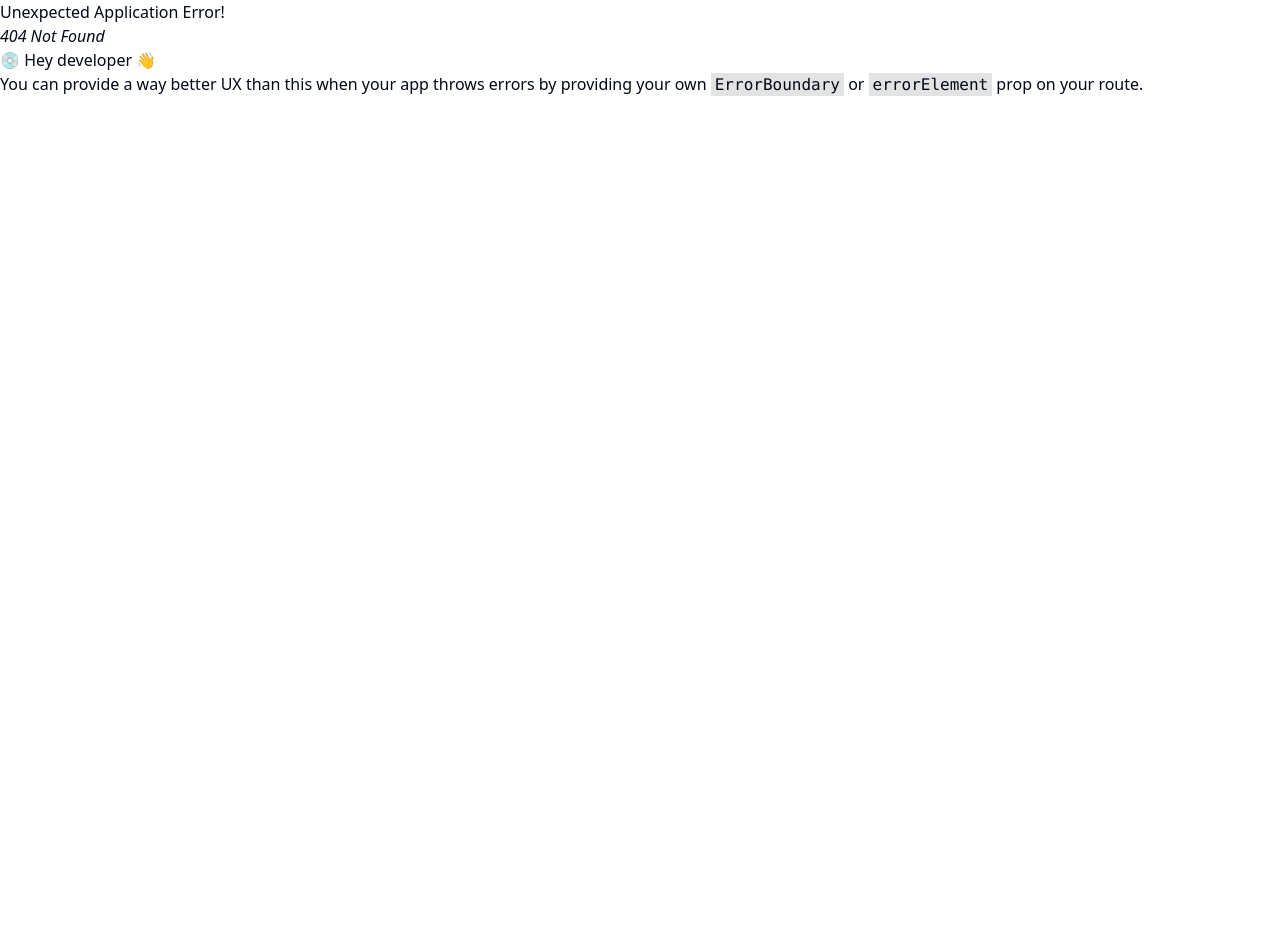
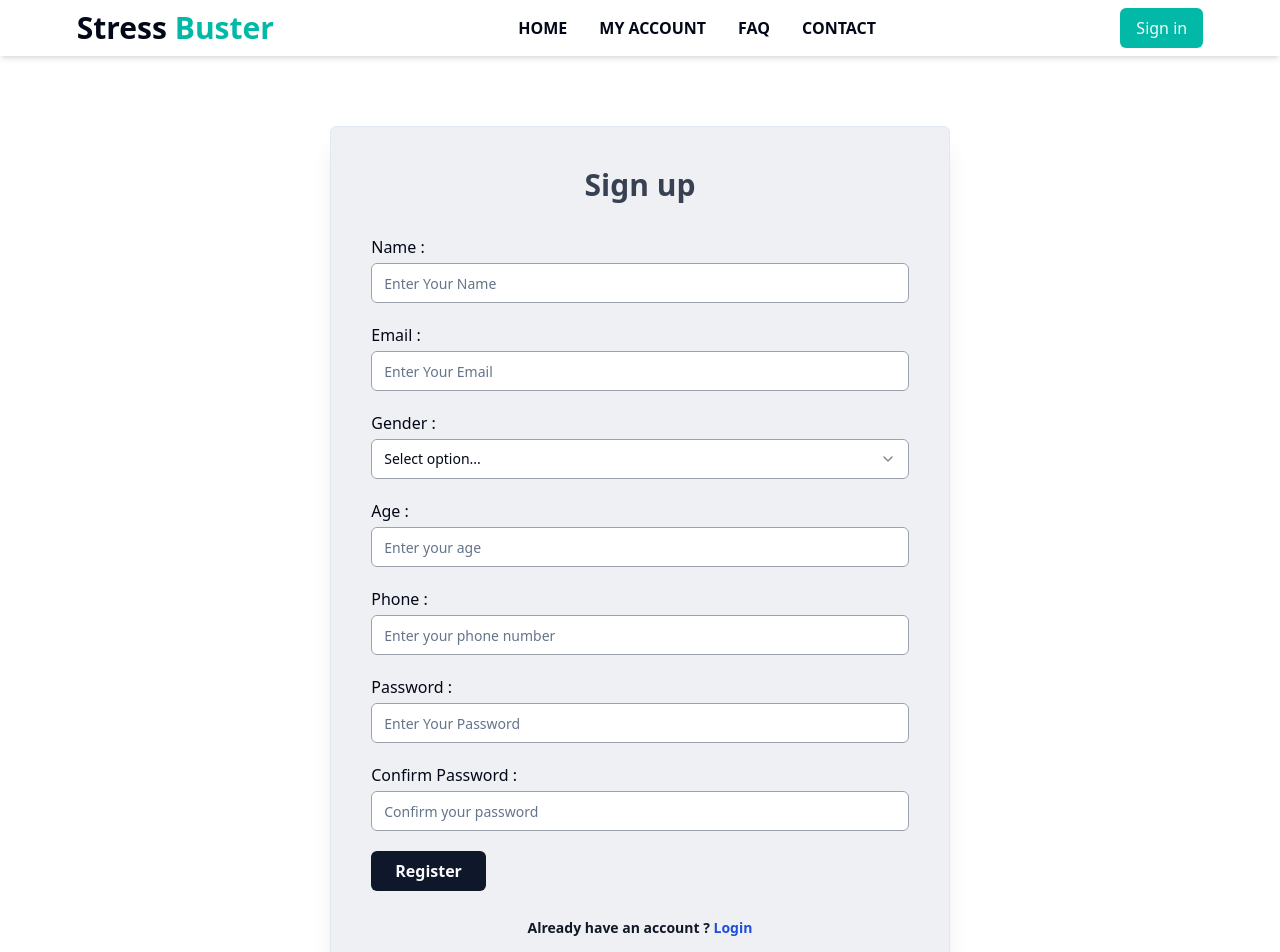
Before and after one commit to ZeroBug404/stress_buster, a React (Vite) app in the folder stress_buster_client/: page /sign-up in a window 1280 px wide. Before the commit this address had no page. Shown: the top 952 px of the page. Before the commit the page ends 800 px from the top, so only its background shows below. Built offline with nearby package versions, Linux system fonts and the light colour scheme.

Commit message:
registration page design added

```diff
--- a/stress_buster_client/src/components/shared/NavBar.tsx
+++ b/stress_buster_client/src/components/shared/NavBar.tsx
@@ -92,7 +92,7 @@ const Navbar = () => {
         {/* right button section  */}
         <div className="buttonSection  md:ml-5 lg:ml-8  flex  items-center gap-x-0.5  ">
           {!userInfo ? (
-            <Link to={"/"}>
+            <Link to={"/login"}>
               <Button className=" -z-[1] text-xs sm:text-sm md:text-base bg-prime50 hover:bg-prime100 ">
                 Sign in
               </Button>
--- a/stress_buster_client/src/components/ui/home/Services.tsx
+++ b/stress_buster_client/src/components/ui/home/Services.tsx
@@ -38,7 +38,7 @@ const ServicesProvider = [
 
 const Services = () => {
   return (
-    <div className="ServicesContainer  py-10 ">
+    <div className="ServicesContainer  py-8 ">
       <Wrapper className="  serviceWrapper bg-gray-100 p-6 rounded-md   ">
         <div className="servicesCardContent grid grid-cols-2 gap-x-10 gap-y-16 ">
           {ServicesProvider &&
--- a/stress_buster_client/src/pages/Login.tsx
+++ b/stress_buster_client/src/pages/Login.tsx
@@ -60,7 +60,7 @@ const Login = () => {
     <>
       {isLoading && <FormSubmitLoading />}
 
-      <div className="LoginContainer w-full min-h-screen  imageCenter flex items-center justify-center    ">
+      <div className="LoginContainer w-full min-h-screen flex items-center justify-center  ">
         <Wrapper className="formContainer py-14  ">
           <div className="    w-[95%] xsm:w-[85%] sm:w-[78%] md:w-[70%] xmd:w-[65%] lg:w-[55%] m-auto p-3 xsm:p-5 sm:p-7 md:p-10  rounded-md shadow-xl bg-gray-200  backdrop-blur bg-opacity-60 border   ">
             <p className=" mb-3 xsm:mb-5 sm:mb-8 text-xl xsm:text-2xl sm:text-3xl text-center font-semibold CormorantFont text-gray-700   ">
--- /dev/null
+++ b/stress_buster_client/src/pages/SignUp.tsx
@@ -0,0 +1,110 @@
+import { ReimentForm, ReimentInput, ReimentSelect } from "@/components/form";
+import Wrapper from "@/components/shared/Wrapper";
+import { Button } from "@/components/ui/button";
+import registerUserSchema from "@/schemas/CreateUser.schema";
+import { GenderOptions } from "@/utils/Constants";
+import { zodResolver } from "@hookform/resolvers/zod";
+import { FieldValues } from "react-hook-form";
+import { Link } from "react-router-dom";
+
+const SignUp = () => {
+  // ! functin for register
+  const handleRegister = (data: FieldValues) => {
+    console.log(data);
+  };
+
+  return (
+    <div className="SignUpContainer w-full min-h-screen flex items-center justify-center  ">
+      <Wrapper className=" signUpWrapper  formContainer py-14 ">
+        <div className="    w-[95%] xsm:w-[85%] sm:w-[78%] md:w-[70%] xmd:w-[65%] lg:w-[55%] m-auto p-3 xsm:p-5 sm:p-7 md:p-10  rounded-md shadow-xl bg-gray-200  backdrop-blur bg-opacity-60 border   ">
+          <p className=" mb-3 xsm:mb-5 sm:mb-8 text-xl xsm:text-2xl sm:text-3xl text-center font-semibold CormorantFont text-gray-700   ">
+            Sign up
+          </p>
+
+          {/*  */}
+
+          {/* form starts  */}
+          <ReimentForm
+            onSubmit={handleRegister}
+            resolver={zodResolver(registerUserSchema)}
+          >
+            <ReimentInput
+              type="text"
+              label="Name :"
+              name="name"
+              placeholder="Enter Your Name"
+            />
+
+            <ReimentInput
+              type="email"
+              label="Email :"
+              name="email"
+              placeholder="Enter Your Email"
+            />
+
+            <ReimentSelect
+              name="gender"
+              label="Gender  : "
+              options={GenderOptions}
+            />
+
+            <ReimentInput
+              type="number"
+              label="Age :"
+              name="age"
+              placeholder="Enter your age"
+            />
+
+            <ReimentInput
+              type="number"
+              label="Phone :"
+              name="phone"
+              placeholder="Enter your phone number"
+            />
+
+            <ReimentInput
+              type="password"
+              label="Password :"
+              name="password"
+              placeholder="Enter Your Password"
+            />
+
+            <ReimentInput
+              type="password"
+              label="Confirm Password :"
+              name="confirmPassword"
+              placeholder="Confirm your password "
+            />
+
+            {/* ${
+              isLoading
+                ? " cursor-not-allowed bg-gray-300  "
+                : " bg-prime50 hover:bg-prime100"
+            } */}
+
+            <Button
+              // disabled={isLoading}
+              className={`px-3 xsm:px-4 sm:px-5 md:px-6 font-semibold text-xs sm:text-sm md:text-base  active:scale-95 duration-500  `}
+            >
+              Register
+            </Button>
+          </ReimentForm>
+          {/* form ends */}
+
+          {/*  */}
+
+          <div className="text-center  mt-6  ">
+            <a className="right-0 inline-block text-sm font-semibold align-baseline text-gray-900 hover:text-gray-950   ">
+              Already have an account ?{" "}
+              <span className=" text-blue-700 font-bold cursor-pointer ">
+                <Link to={`/login`}>Login </Link>
+              </span>
+            </a>
+          </div>
+        </div>
+      </Wrapper>
+    </div>
+  );
+};
+
+export default SignUp;
--- a/stress_buster_client/src/pages/index.tsx
+++ b/stress_buster_client/src/pages/index.tsx
@@ -1,2 +1,3 @@
 export { default as Login } from "./Login";
 export { default as HomePage } from "./HomePage";
+export { default as SignUp } from "./SignUp";
--- a/stress_buster_client/src/routes/router.tsx
+++ b/stress_buster_client/src/routes/router.tsx
@@ -1,5 +1,5 @@
 import App from "@/App";
-import { HomePage, Login } from "@/pages";
+import { HomePage, Login, SignUp } from "@/pages";
 import { createBrowserRouter } from "react-router-dom";
 
 const router = createBrowserRouter([
@@ -12,6 +12,10 @@ const router = createBrowserRouter([
         element: <Login />,
       },
       {
+        path: "/sign-up",
+        element: <SignUp />,
+      },
+      {
         path: "/",
         element: <HomePage />,
       },
--- /dev/null
+++ b/stress_buster_client/src/schemas/CreateUser.schema.ts
@@ -0,0 +1,27 @@
+import { z } from "zod";
+
+const registerUserSchema = z
+  .object({
+    name: z.string().min(1, { message: "Name is required" }),
+    email: z.string().email({ message: "Invalid email address" }),
+    phone: z
+      .string()
+      .min(1, "Phone number is required")
+      .regex(/^\d+$/, "Phone number must contain only digits"),
+    age: z.string().min(1, { message: "Age must be a valid integer" }),
+    gender: z.enum(["Male", "Female"], {
+      message: "Gender must be one of 'Male', 'Female', or 'Other'",
+    }),
+    password: z
+      .string()
+      .min(6, { message: "Password must be at least 6 characters" }),
+    confirmPassword: z
+      .string()
+      .min(6, { message: "Confirm Password must be at least 6 characters" }),
+  })
+  .refine((data) => data.password === data.confirmPassword, {
+    message: "Passwords do not match",
+    path: ["confirmPassword"],
+  });
+
+export default registerUserSchema;
--- /dev/null
+++ b/stress_buster_client/src/utils/Constants.ts
@@ -0,0 +1,4 @@
+export const GenderOptions = [
+  { name: "Male", value: "Male" },
+  { name: "Female", value: "Female" },
+];
```
